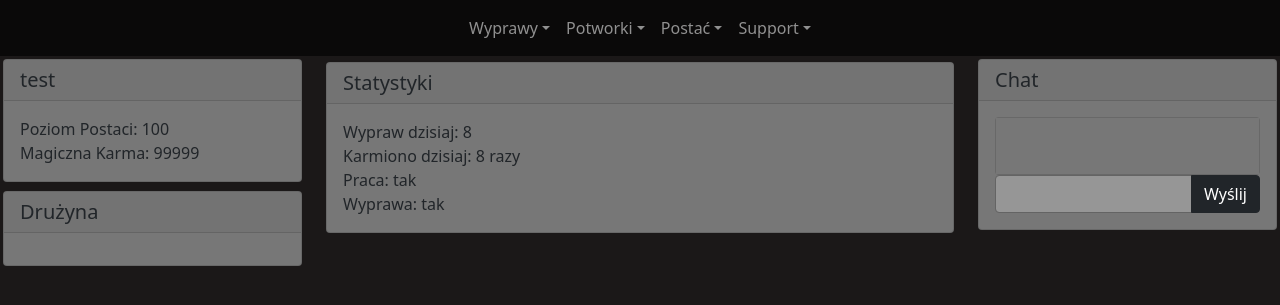
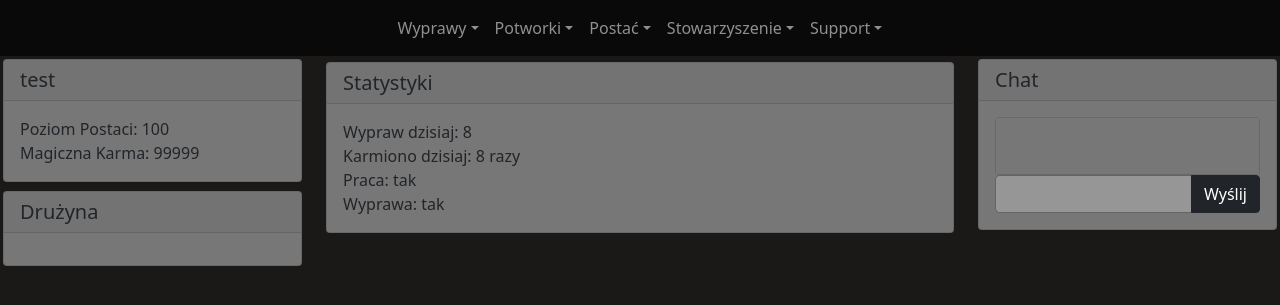
Before and after one commit to MichalKandybowicz/MK-projekt, a Django app: page /test/ in a window 1280 px wide. Shown: the top 305 px of the page. Run offline with Django 3.2, Linux system fonts and the light colour scheme.

Commit message:
Update test.html

```diff
--- a/templates/pages/test.html
+++ b/templates/pages/test.html
@@ -68,7 +68,21 @@ body {
                         </li>
                     </ul>
 					<li class="nav-item dropdown">
-                    <a class="nav-link dropdown-toggle" href="#" id="cbb" role="button" data-bs-toggle="dropdown" aria-expanded="false">Support</a>
+                    <a class="nav-link dropdown-toggle" href="#" id="cbb" role="button" data-bs-toggle="dropdown" aria-expanded="false">Stowarzyszenie</a>
+                    <ul class="dropdown-menu dropdown-menu-dark" style="background-color: #0A0909" aria-labelledby="cbb">
+                        <li>
+                            <a class="dropdown-item" href="#">Ranking Stowarzyszeń</a>
+                        </li>
+                        <li>
+                            <a class="dropdown-item" href="#">Zarządzaj Stowarzyszeniem</a>
+                        </li>
+                        <li>
+                            <a class="dropdown-item" href="#"></a>
+                        </li>
+                    </ul>
+					</li>
+					<li class="nav-item dropdown">
+                    <a class="nav-link dropdown-toggle" href="#" id="cdb" role="button" data-bs-toggle="dropdown" aria-expanded="false">Support</a>
                     <ul class="dropdown-menu dropdown-menu-dark" style="background-color: #0A0909" aria-labelledby="cbb">
                         <li>
                             <a class="dropdown-item" href="#">Kontakt</a>
@@ -80,6 +94,7 @@ body {
                             <a class="dropdown-item" href="#">Kod</a>
                         </li>
                     </ul>
+
                 </li>
                 </li>
             </ul>
```
